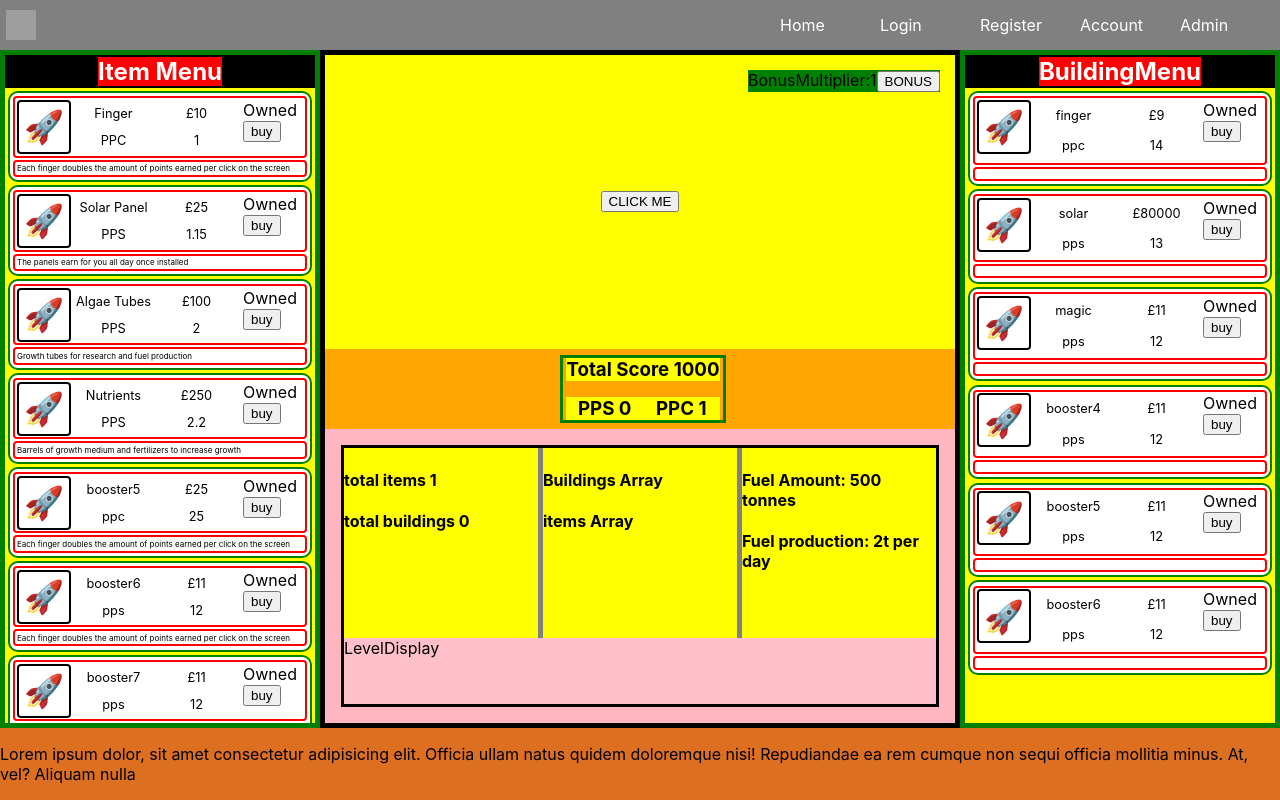
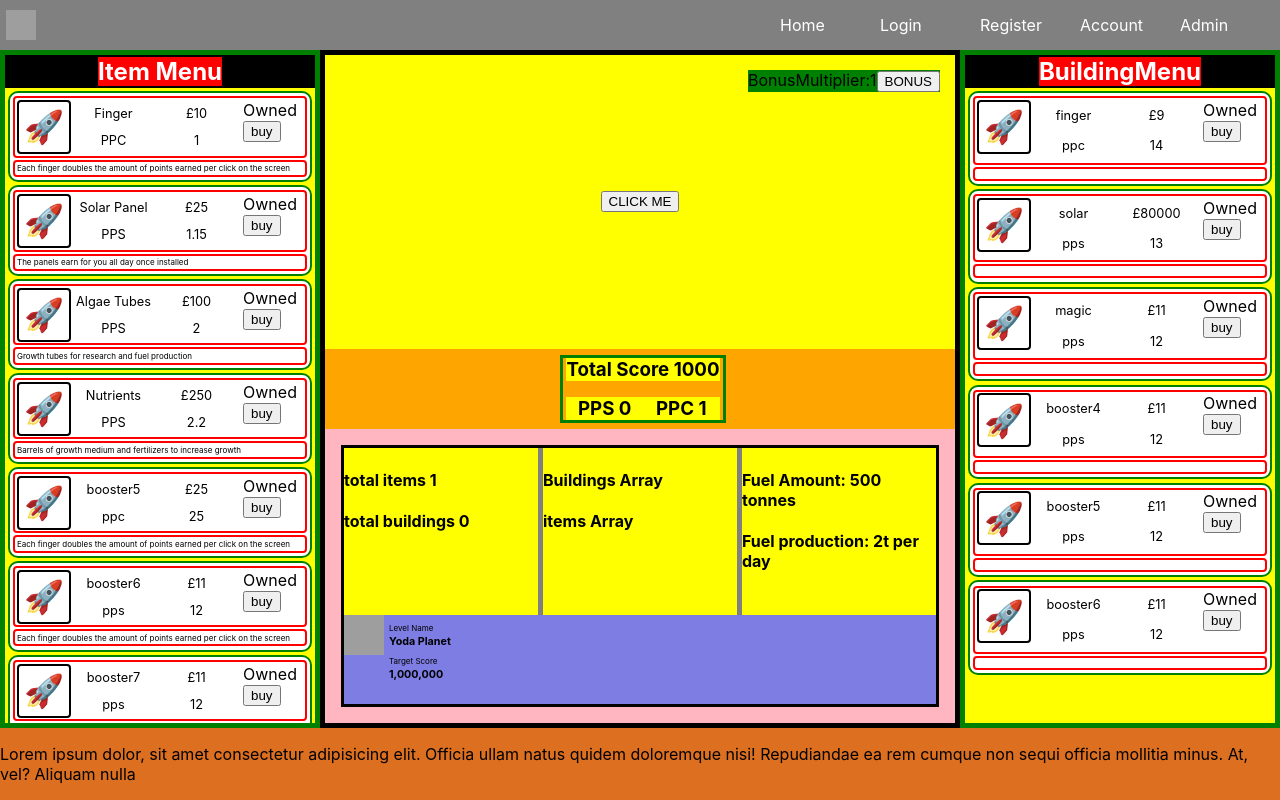
Before and after one commit to webdesignsbytom/bio-clicker-idle-game, a React (Create React App) app in the folder client/: page / in a window 1280 px wide. Built offline with nearby package versions, Linux system fonts and the light colour scheme; grey boxes are pictures that could not be loaded.

Commit message:
level updates

```diff
--- a/client/src/components/level/LevelDisplay.jsx
+++ b/client/src/components/level/LevelDisplay.jsx
@@ -1,10 +1,25 @@
-import React from 'react'
-import './levelDisplay.css'
+import React from 'react';
+import './levelDisplay.css';
+import Logo from '../../assets/images/algae.png';
 
 function LevelDisplay() {
   return (
-    <div>LevelDisplay</div>
-  )
+    <section className='level__data__container'>
+      <div className='levelImg__container'>
+        <img src={Logo} alt='logo' />
+      </div>
+      <div className='level__data'>
+        <div className='level__name'>
+          <span>Level Name</span>
+          <h6>Yoda Planet</h6>
+        </div>
+        <div className='level__targetScore'>
+          <span>Target Score</span>
+          <h6>1,000,000</h6>
+        </div>
+      </div>
+    </section>
+  );
 }
 
-export default LevelDisplay
+export default LevelDisplay;
--- a/client/src/components/level/levelDisplay.css
+++ b/client/src/components/level/levelDisplay.css
@@ -0,0 +1,20 @@
+.level__data__container {
+    background-color: rgb(125, 125, 227);
+    display: grid;
+    grid-template-columns: auto 1fr;
+    gap: 5px;
+}
+
+.levelImg__container img {
+    width: 40px;
+    height: 40px;
+}
+
+.level__data span {
+    font-size: 0.5rem;
+}
+
+.level__data h6 {
+    padding: 0;
+    margin: 0;
+}
```
